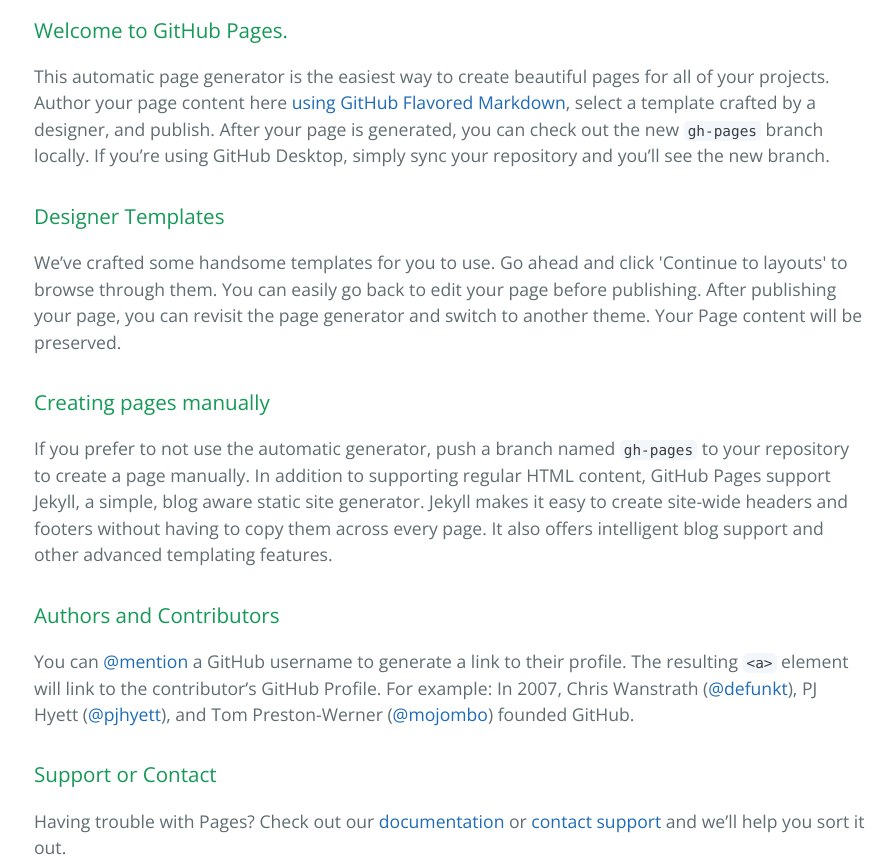
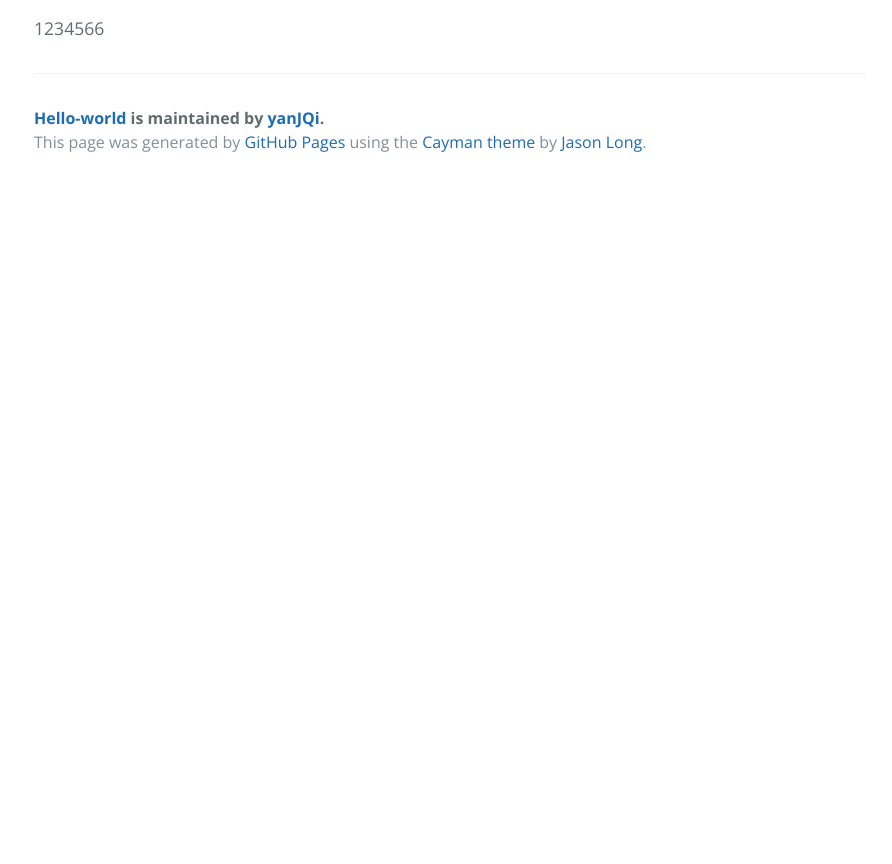
Before and after one commit to yanJQi/hello-world, a plain HTML site: page index.html in a window 1280 px wide. Shown: the part 400-1264 px from the top of the page, without its empty margins (190-1082 px from the left). After the commit the page ends 800 px from the top, so only its background shows below. Drawn offline with nearby package versions, Linux system fonts and the light colour scheme.

```diff
--- a/index.html
+++ b/index.html
@@ -19,30 +19,7 @@
     </section>
 
     <section class="main-content">
-      <h3>
-<a id="welcome-to-github-pages" class="anchor" href="#welcome-to-github-pages" aria-hidden="true"><span aria-hidden="true" class="octicon octicon-link"></span></a>Welcome to GitHub Pages.</h3>
-
-<p>This automatic page generator is the easiest way to create beautiful pages for all of your projects. Author your page content here <a href="https://guides.github.com/features/mastering-markdown/">using GitHub Flavored Markdown</a>, select a template crafted by a designer, and publish. After your page is generated, you can check out the new <code>gh-pages</code> branch locally. If you’re using GitHub Desktop, simply sync your repository and you’ll see the new branch.</p>
-
-<h3>
-<a id="designer-templates" class="anchor" href="#designer-templates" aria-hidden="true"><span aria-hidden="true" class="octicon octicon-link"></span></a>Designer Templates</h3>
-
-<p>We’ve crafted some handsome templates for you to use. Go ahead and click 'Continue to layouts' to browse through them. You can easily go back to edit your page before publishing. After publishing your page, you can revisit the page generator and switch to another theme. Your Page content will be preserved.</p>
-
-<h3>
-<a id="creating-pages-manually" class="anchor" href="#creating-pages-manually" aria-hidden="true"><span aria-hidden="true" class="octicon octicon-link"></span></a>Creating pages manually</h3>
-
-<p>If you prefer to not use the automatic generator, push a branch named <code>gh-pages</code> to your repository to create a page manually. In addition to supporting regular HTML content, GitHub Pages support Jekyll, a simple, blog aware static site generator. Jekyll makes it easy to create site-wide headers and footers without having to copy them across every page. It also offers intelligent blog support and other advanced templating features.</p>
-
-<h3>
-<a id="authors-and-contributors" class="anchor" href="#authors-and-contributors" aria-hidden="true"><span aria-hidden="true" class="octicon octicon-link"></span></a>Authors and Contributors</h3>
-
-<p>You can <a href="https://github.com/blog/821" class="user-mention">@mention</a> a GitHub username to generate a link to their profile. The resulting <code>&lt;a&gt;</code> element will link to the contributor’s GitHub Profile. For example: In 2007, Chris Wanstrath (<a href="https://github.com/defunkt" class="user-mention">@defunkt</a>), PJ Hyett (<a href="https://github.com/pjhyett" class="user-mention">@pjhyett</a>), and Tom Preston-Werner (<a href="https://github.com/mojombo" class="user-mention">@mojombo</a>) founded GitHub.</p>
-
-<h3>
-<a id="support-or-contact" class="anchor" href="#support-or-contact" aria-hidden="true"><span aria-hidden="true" class="octicon octicon-link"></span></a>Support or Contact</h3>
-
-<p>Having trouble with Pages? Check out our <a href="https://help.github.com/pages">documentation</a> or <a href="https://github.com/contact">contact support</a> and we’ll help you sort it out.</p>
+      <p>1234566</p>
 
       <footer class="site-footer">
         <span class="site-footer-owner"><a href="https://github.com/yanJQi/hello-world">Hello-world</a> is maintained by <a href="https://github.com/yanJQi">yanJQi</a>.</span>
```
Also changed, not shown: params.json (+1 -1 lines).
